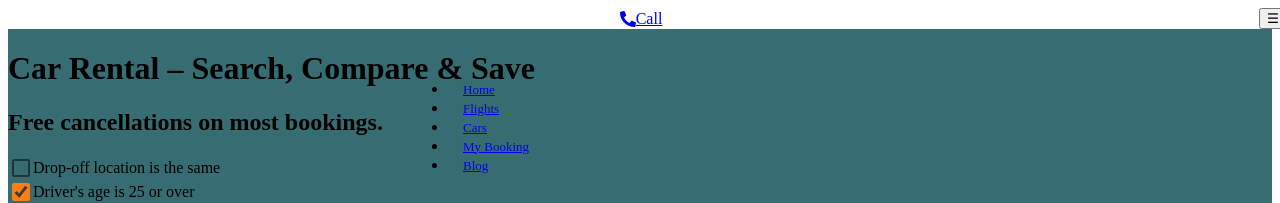
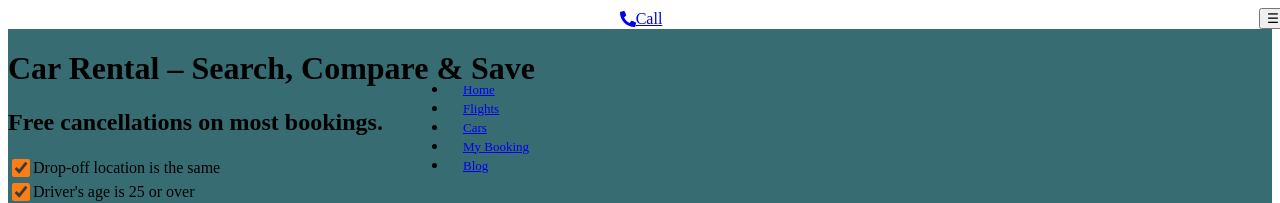
Before and after one commit to Mahendra21512051/cheapfaremart, a React (Vite) app in the folder Car-app/: page /cars in a window 1280 px wide. Shown: the top 203 px of the page. Built offline with nearby package versions, Linux system fonts and the light colour scheme.

Commit message:
change nishan

```diff
--- a/Car-app/src/component/Car-Component/SearchCar.jsx
+++ b/Car-app/src/component/Car-Component/SearchCar.jsx
@@ -52,7 +52,15 @@ const SearchCar = () => {
                                     type="checkbox"
                                     checked={isSameLocation}
                                     onChange={handleLocationCheckbox}
-                                    className="h-[18px] w-[18px] border-2 border-white rounded-[2px] bg-transparent cursor-pointer outline-none opacity-50 appearance-none peer"
+                                    className=" h-[18px] w-[18px]
+                                    border-2 border-white
+                                    rounded-[2px]
+                                    cursor-pointer
+                                    outline-none
+                                    bg-white
+                                    checked:bg-white
+                                    checked:accent-[#fd7e14]
+                                    transition-all duration-200 "
                                 />
                                 <span className="text-white">Drop-off location is the same</span>
                             </label>
@@ -71,8 +79,7 @@ const SearchCar = () => {
                                     bg-white
                                     checked:bg-white
                                     checked:accent-[#fd7e14]
-    transition-all duration-200
-  "
+                                    transition-all duration-200 "
                                         />
 
                                 <span className="text-white">Driver's age is 25 or over</span>
@@ -87,7 +94,7 @@ const SearchCar = () => {
                                             value="18-20"
                                             checked={driverAgeRange === "18-20"}
                                             onChange={() => setDriverAgeRange("18-20")}
-                                            className="form-radio h-5 w-5"
+                                            className="form-radio h-5 w-5 accent-orange "
                                         />
                                         <span>18-20</span>
                                     </label>
@@ -99,7 +106,7 @@ const SearchCar = () => {
                                             value="21-24"
                                             checked={driverAgeRange === "21-24"}
                                             onChange={() => setDriverAgeRange("21-24")}
-                                            className="form-radio h-5 w-5"
+                                            className="form-radio h-5 w-5  accent-orange"
                                         />
                                         <span>21-24</span>
                                     </label>
```
Lines whose indentation alone changed are shown as unchanged.
